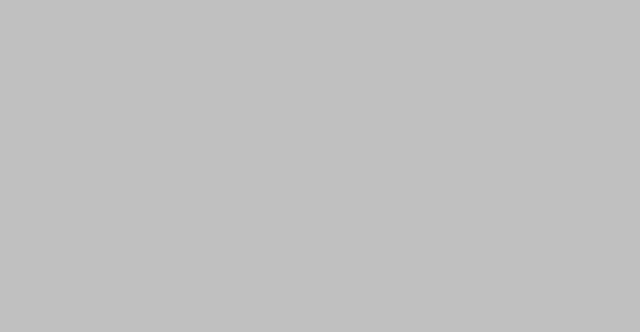
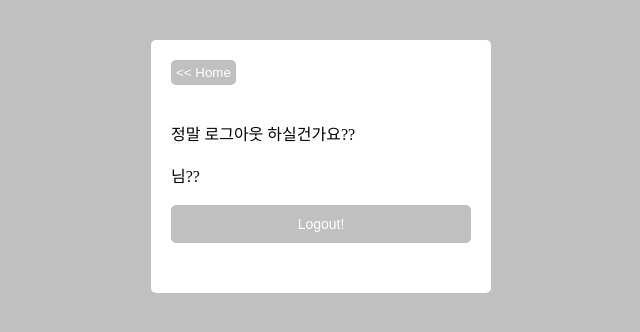
Before and after one commit to bnk159hair/-SE_Project3, a React (Create React App) app in the folder client/: page /logout in a window 1280 px wide. Before the commit this address had no page. Shown: the top 332 px of the page, without its empty margins (319-959 px from the left). Built offline with nearby package versions, Linux system fonts and the light colour scheme.

Commit message:
[Update] 로그인+로그아웃 기능 구현 완료

```diff
--- a/client/src/Router.js
+++ b/client/src/Router.js
@@ -3,6 +3,7 @@ import { BrowserRouter, Routes, Route, Navigate } from 'react-router-dom';
 
 import Main from './Main';
 import LoginPage from './pages/LoginPage';
+import LogoutPage from './pages/LogoutPage';
 import SignupPage from './pages/SignupPage';
 import BuyPage from './pages/BuyPage';
 import SellPage from './pages/SellPage';
@@ -20,6 +21,7 @@ const Router = () => {
             <Route path="/" element={<Main />} />
             <Route path="/page1" element={<Main />} />
             <Route path="/login" element={<LoginPage />} />
+            <Route path="/logout" element={<LogoutPage />} />
             <Route path="/signup" element={<SignupPage />} />
             <Route path="/buypage/*" element={<BuyPage />} />
             <Route path="/sellpage" element={<SellPage />} />
--- a/client/src/components/NavBar.js
+++ b/client/src/components/NavBar.js
@@ -32,8 +32,24 @@ const NavBar = () => {
     // 검색어 저장
     const [search, setSearch] = useState('');
     const [loginCookie, setLoginCookie] = useState(cookies.get('login'));
+    const [catBut, setCatBut] = useState('Login');
+    const [catLink, setCatLink] = useState('/login');
+    const navigate = useNavigate();
 
-    const navigate = useNavigate();
+    useEffect(() => {
+        setLoginCookie(cookies.get('login'));
+        console.log(loginCookie);
+        if(loginCookie === 'true'){
+            setCatBut('MyPage');
+            setCatLink('/mypage');
+        }
+        else{
+            setCatBut('Login');
+            setCatLink('/login');
+        }
+        console.log(catBut);
+        console.log(catLink);
+    })
 
     const onSearch = (e) => {
         // button 클릭후 페이지 초기화면으로의 이동을 막아줍니다.
@@ -42,7 +58,6 @@ const NavBar = () => {
         // 검색어가 없는 경우 전체 리스트를 반환
         if(search === null || search === ''){
             alert('검색어를 입력하세요.');
-            alert(loginCookie);
             setIsMain(true);
         }
         else {
@@ -128,8 +143,8 @@ const NavBar = () => {
                 <Link to="/contact" className="category">Contact</Link>
                 <div className="category">Cart</div>
                 <Link to={loginCookie ? '/sellpage' : '/login'} className="category" onClick={clickSell}>Sell</Link>
-                <Link to={loginCookie ? '/mypage' : '/login'} className="category">
-                    {loginCookie ? "My Page" : "Login"}
+                <Link to={catLink} className="category">
+                    {catBut}
                 </Link>
             </div>
 
--- /dev/null
+++ b/client/src/pages/LogoutPage.js
@@ -0,0 +1,47 @@
+import React from 'react';
+import { useNavigate } from 'react-router';
+import {getCookie, setCookie} from '../cookie/Cookie.js'
+
+const LogoutPage = () => {
+
+    const navigate = useNavigate();
+
+    const onClick = (e) => {
+        e.preventDefault();
+        setCookie('login', false);
+        navigate('/', {replace: true});
+    }
+
+    return (
+        <div className="form-signin">
+            <form>
+            <button onClick={() => {
+                navigate('/', { replace: true });
+            }}
+            className="moveToHome"
+            style={{
+                "border": "none",
+                "border-radius": "5px",
+                "background-color": "silver",
+                "color": "white",
+                "padding": "5px"
+            }}>
+                {"<< Home"}
+            </button>
+            <br /><br /><br />
+            <div>
+                정말 로그아웃 하실건가요?? <br/> <br />{getCookie('id')}님??<br /><br />
+            </div>
+
+                <input
+                    type='submit'
+                    className="submit_btn"
+                    value="Logout!"
+                    onClick={onClick}
+                />
+            </form>
+        </div>
+    )
+}
+
+export default LogoutPage;
--- a/client/src/pages/MyPage.js
+++ b/client/src/pages/MyPage.js
@@ -1,6 +1,7 @@
 
 import styled from 'styled-components';
 import React, { useState, useEffect } from 'react';
+import {Link} from 'react-router-dom'
 import BP_ProdInfo from '../components/BP_ProdInfo';
 import BP_ProdImage from '../components/BP_ProdImage';
 import BP_Prod from '../components/BP_Prod';
@@ -46,12 +47,15 @@ const MyPage = (props) => {
 
   return (
     <>
+
+
       <Container>
+        <Link to='/logout'>로그아웃</Link>
         <Title>
-          주문목록/배송조회
+          판매목록/배송조회
           <CurrentPage>
             <RightArrow></RightArrow>
-            <Strong>01 주문목록/배송조회</Strong>
+            <Strong>01 판매목록/배송조회</Strong>
           </CurrentPage>
         </Title>
         <Subtitle>주문상품 정보</Subtitle>
```
